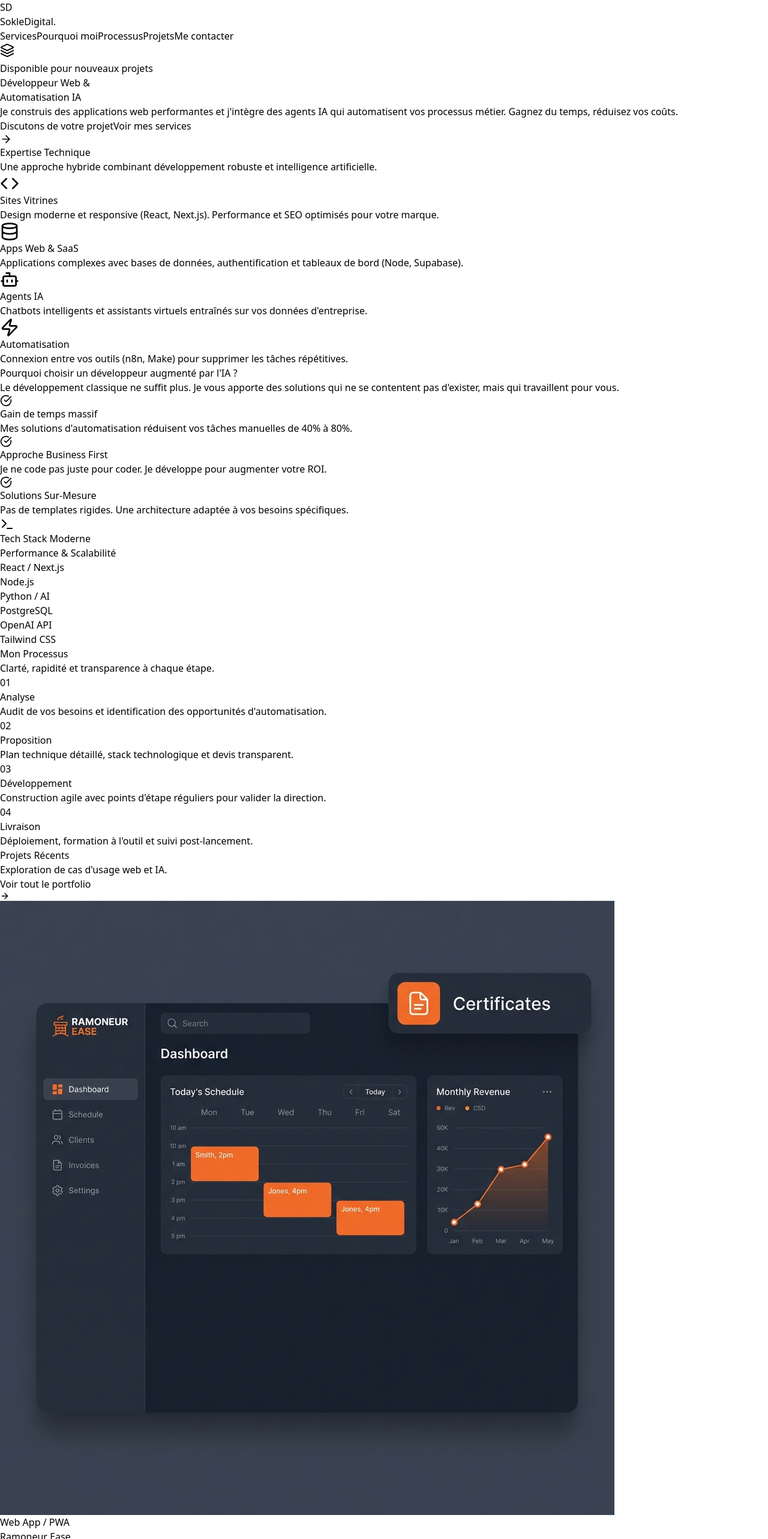
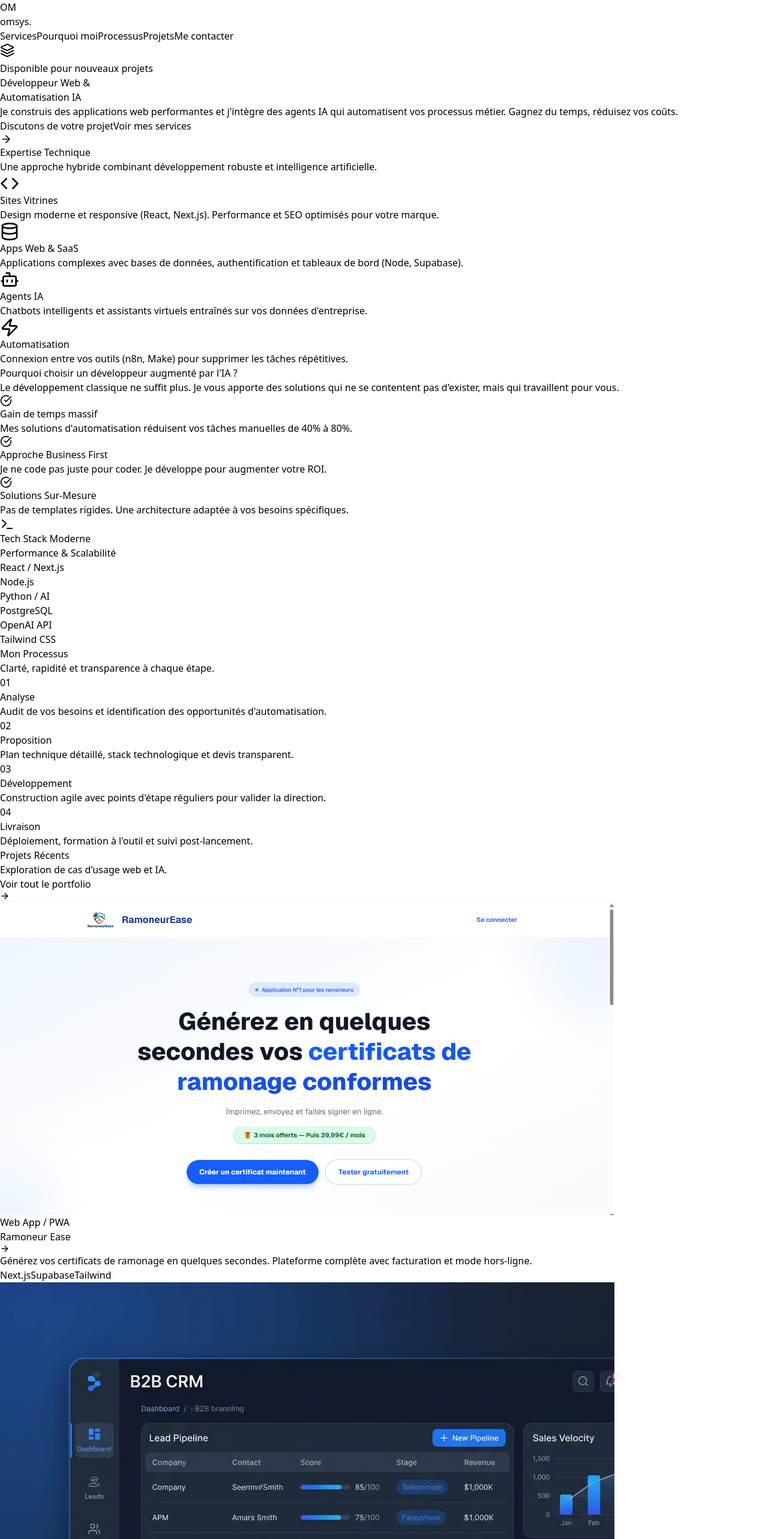
Before and after one commit to MohamedBrj/presentation_service, a React (Vite) app: page / in a window 1280 px wide. Shown: the top 2566 px of the page at 60% size. Built offline with nearby package versions, Linux system fonts and the light colour scheme.

Commit message:
feat: Add Vercel configuration for essential security headers.

```diff
--- a/src/App.jsx
+++ b/src/App.jsx
@@ -16,7 +16,7 @@ import {
   MessageSquare,
   Image as ImageIcon
 } from 'lucide-react';
-import ramoneurImage from './assets/ramoneur_ease_mockup.webp';
+import ramoneurImage from './assets/ramoneurease_screen.png';
 import autocrmImage from './assets/autocrm_mockup.webp';
 import smartshopImage from './assets/smartshop_mockup.webp';
 import docugenImage from './assets/docugen_mockup.webp';
@@ -40,9 +40,9 @@ const App = () => {
           <div className="flex justify-between items-center h-20">
             <div className="flex-shrink-0 flex items-center gap-2 cursor-pointer" onClick={() => window.scrollTo({ top: 0, behavior: 'smooth' })}>
               <div className="w-8 h-8 bg-gradient-to-br from-indigo-500 to-purple-600 rounded-lg flex items-center justify-center">
-                <span className="font-bold text-white">SD</span>
+                <span className="font-bold text-white">OM</span>
               </div>
-              <span className="font-bold text-xl tracking-tight">Sokle<span className="text-indigo-400">Digital</span>.</span>
+              <span className="font-bold text-xl tracking-tight">om<span className="text-indigo-400">sys</span>.</span>
             </div>
 
             {/* Desktop Menu */}
@@ -256,10 +256,11 @@ const App = () => {
             <ProjectCard
               category="Web App / PWA"
               title="Ramoneur Ease"
-              desc="Plateforme complète de gestion pour ramoneurs : prise de rendez-vous, facturation, mode hors-ligne et génération de certificats."
+              desc="Générez vos certificats de ramonage en quelques secondes. Plateforme complète avec facturation et mode hors-ligne."
               tags={['Next.js', 'Supabase', 'Tailwind']}
               color="bg-orange-500"
               image={ramoneurImage}
+              link="https://ramoneurease.fr"
             />
             <ProjectCard
               category="SaaS B2B"
@@ -327,7 +328,7 @@ const App = () => {
                 Développeur Freelance spécialisé dans la création d'expériences web modernes et l'intégration de solutions d'intelligence artificielle.
               </p>
               <div className="flex space-x-4">
-                <SocialIcon icon={<Github size={20} />} />
+                <SocialIcon icon={<Github size={20} />} href="https://github.com/MohamedBrj" />
                 <SocialIcon icon={<Linkedin size={20} />} />
                 <SocialIcon icon={<Twitter size={20} />} />
               </div>
@@ -348,7 +349,7 @@ const App = () => {
               <ul className="space-y-4 text-slate-400">
                 <li className="flex items-center gap-3">
                   <Mail size={18} className="text-indigo-400" />
-                  <a href="mailto:hello@example.com" className="hover:text-white">hello@votresite.com</a>
+                  <a href="mailto:contact@omsysfr" className="hover:text-white">contact@omsys.fr</a>
                 </li>
                 <li className="flex items-center gap-3">
                   <MessageSquare size={18} className="text-indigo-400" />
@@ -365,7 +366,7 @@ const App = () => {
           </div>
 
           <div className="border-t border-slate-900 pt-8 flex flex-col md:flex-row justify-between items-center text-slate-500 text-sm">
-            <p>&copy; 2025 Sokle Digital Freelance. Tous droits réservés.</p>
+            <p>&copy; 2025 omsys Freelance. Tous droits réservés.</p>
             <div className="flex space-x-6 mt-4 md:mt-0">
               <a href="#" className="hover:text-slate-300">Mentions Légales</a>
               <a href="#" className="hover:text-slate-300">Confidentialité</a>
@@ -411,8 +412,9 @@ const ProcessStep = ({ number, title, desc }) => (
   </div>
 );
 
-const ProjectCard = ({ category, title, desc, tags, color, image }) => (
-  <div className="group rounded-xl overflow-hidden bg-slate-900 border border-slate-800 hover:border-slate-700 transition-all">
+const ProjectCard = ({ category, title, desc, tags, color, image, link }) => {
+  const CardContent = () => (
+    <>
       <div className={`h-48 ${color} opacity-80 group-hover:opacity-100 transition-opacity relative flex items-center justify-center overflow-hidden`}>
         {image ? (
           <img
@@ -430,7 +432,10 @@ const ProjectCard = ({ category, title, desc, tags, color, image }) => (
         </div>
       </div>
       <div className="p-6">
-      <h3 className="text-xl font-bold mb-2 text-white group-hover:text-indigo-400 transition-colors">{title}</h3>
+        <h3 className="text-xl font-bold mb-2 text-white group-hover:text-indigo-400 transition-colors flex items-center gap-2">
+          {title}
+          {link && <ArrowRight size={16} className="-rotate-45 opacity-0 group-hover:opacity-100 transition-opacity" />}
+        </h3>
         <p className="text-slate-400 mb-4 text-sm">{desc}</p>
         <div className="flex flex-wrap gap-2">
           {tags.map((tag) => (
@@ -440,11 +445,26 @@ const ProjectCard = ({ category, title, desc, tags, color, image }) => (
           ))}
         </div>
       </div>
+    </>
+  );
+
+  if (link) {
+    return (
+      <a href={link} target="_blank" rel="noopener noreferrer" className="block group rounded-xl overflow-hidden bg-slate-900 border border-slate-800 hover:border-slate-700 transition-all cursor-pointer">
+        <CardContent />
+      </a>
+    );
+  }
+
+  return (
+    <div className="group rounded-xl overflow-hidden bg-slate-900 border border-slate-800 hover:border-slate-700 transition-all">
+      <CardContent />
     </div>
   );
+};
 
-const SocialIcon = ({ icon }) => (
-  <a href="#" className="w-10 h-10 rounded-full bg-slate-900 flex items-center justify-center text-slate-400 hover:bg-indigo-600 hover:text-white transition-all">
+const SocialIcon = ({ icon, href = "#" }) => (
+  <a href={href} target="_blank" rel="noopener noreferrer" className="w-10 h-10 rounded-full bg-slate-900 flex items-center justify-center text-slate-400 hover:bg-indigo-600 hover:text-white transition-all">
     {icon}
   </a>
 );
```
Also changed, not shown: public/ramoneurease.png (added), src/assets/ramoneurease_screen.png (added). Lines whose indentation alone changed are shown as unchanged.
